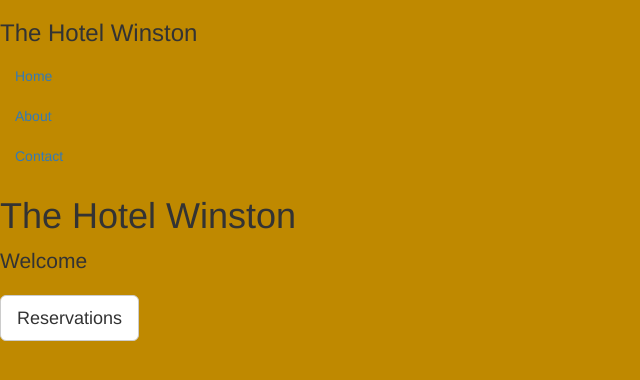
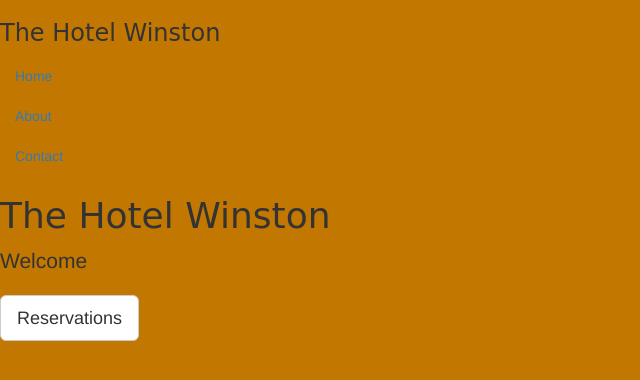
Before and after one commit to jeremyreynolds1/website, a PHP site: page / in a window 1280 px wide. Shown: the top 380 px of the page, without its empty margins (0-640 px from the left). Run offline with PHP 8.4, Linux system fonts and the light colour scheme; some libraries are stand-ins or nearby versions.

Commit message:
custom css styles.

```diff
--- a/hotel_winston/layout-styles.css
+++ b/hotel_winston/layout-styles.css
@@ -1,3 +1,16 @@
-body{
-	background-color: #bf8900;
+.body{
+	background-color: #c27800;
 }
+
+@import url(http://fonts.googleapis.com/css?family=Playball);
+
+.playball-font{
+	font-family: 'Playball', cursive;
+}
+
+.btn{
+	max-width: 310px;
+	position: relative;
+	height: auto;
+	margin: 0 auto;
+}
```
